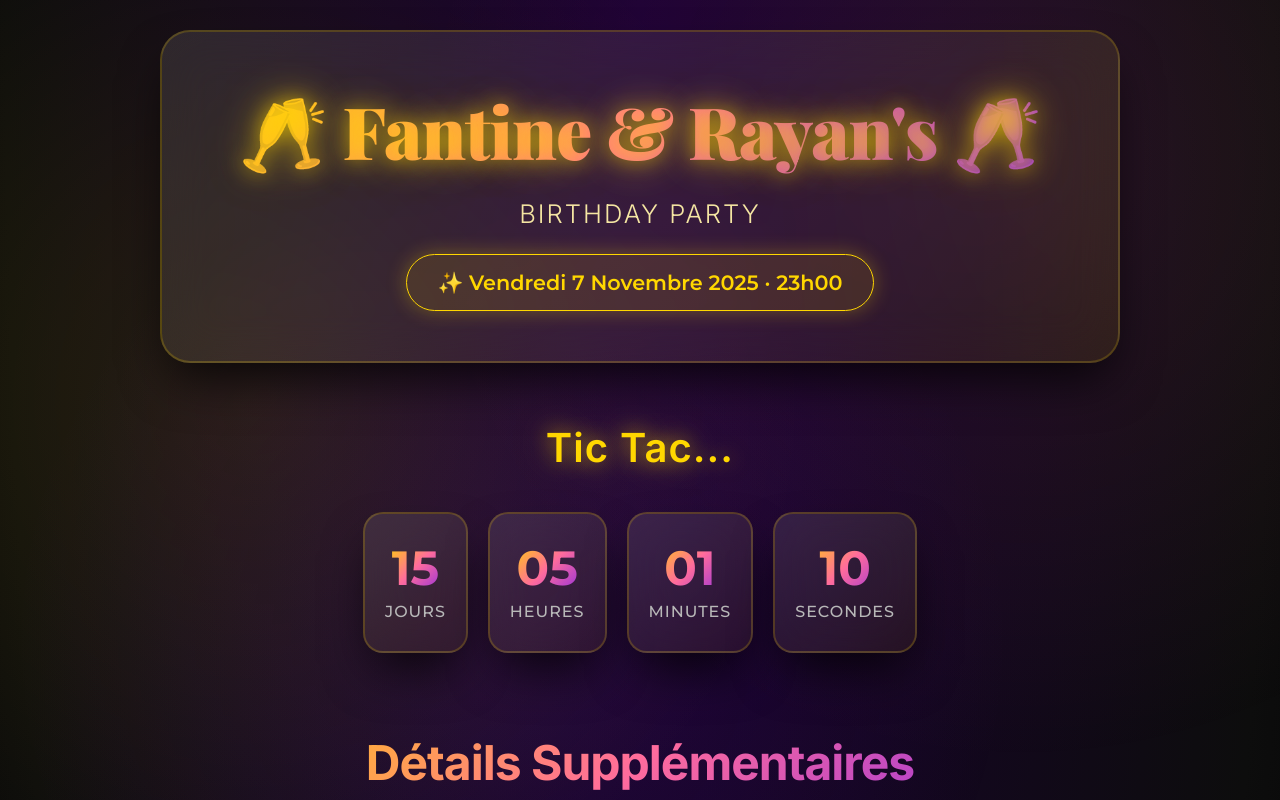
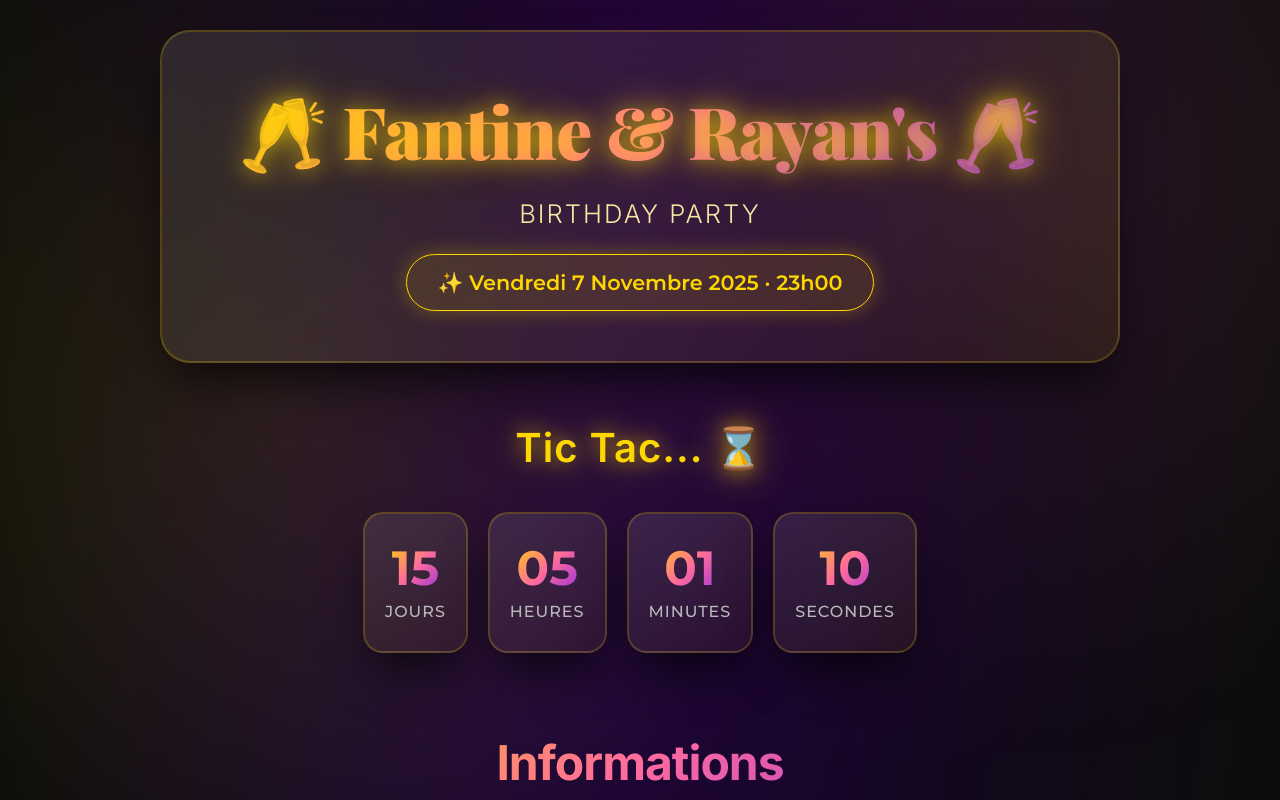
Before and after one commit to retiredRizzler/Birthday2025, a plain HTML site: page index.html in a window 1280 px wide. Shown: the top 800 px of the page. Drawn offline with nearby package versions, Linux system fonts and the light colour scheme.

```diff
--- a/index.html
+++ b/index.html
@@ -724,7 +724,7 @@
 
       <!-- Elite Countdown -->
       <section class="countdown-section">
-        <h2 class="countdown-title">Tic Tac... </h2>
+        <h2 class="countdown-title"> Tic Tac... ⌛ </h2>
         <div class="countdown" id="countdown">
           <div class="countdown-item">
             <span class="countdown-number" id="days">00</span>
@@ -747,7 +747,7 @@
 
       <!-- Elite Details -->
       <section class="details-section">
-        <h2 class="section-title">Détails Supplémentaires</h2>
+        <h2 class="section-title">Informations</h2>
         <div class="details-grid">
           <div class="detail-card">
             <div class="detail-icon">📍</div>
```
